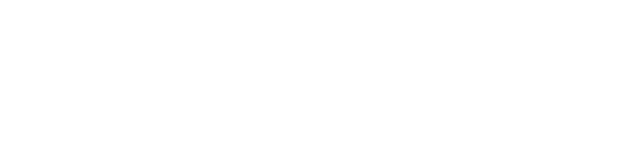
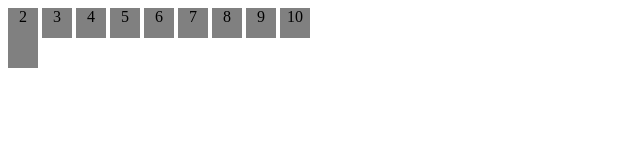
Before and after one commit to gundter/prime_weekend_challenge_02, a plain HTML site: page index.html in a window 1280 px wide. Shown: the whole page, without its empty margins (0-640 px from the left). Drawn offline with Linux system fonts and the light colour scheme.

Commit message:
Added button divs to html and array of people in javascript

```diff
--- a/index.html
+++ b/index.html
@@ -8,6 +8,20 @@
     <script src="script.js"></script>
 </head>
 <body>
+    <div class="teamSelect">
+        <div class="teamButton" class="js-btn2">2</div>
+        <div class="teamButton" class="js-btn3">3</div>
+        <div class="teamButton" class="js-btn4">4</div>
+        <div class="teamButton" class="js-btn5">5</div>
+        <div class="teamButton" class="js-btn6">6</div>
+        <div class="teamButton" class="js-btn7">7</div>
+        <div class="teamButton" class="js-btn8">8</div>
+        <div class="teamButton" class="js-btn9">9</div>
+        <div class="teamButton" class="js-btn10">10</div>
+    </div>
+    <div class="button" class="js-refresh"></div>
+    <div class="container">
 
+    </div>
 </body>
 </html>
--- a/script.js
+++ b/script.js
@@ -1,3 +1,14 @@
 /**
  * Created by Prime on 4/24/15.
  */
+var people = ["Erik", "Aaron", "Alicia", "Casie", "Clare", "Cody", "Jeanne", "Kaitlin", "Kelly", "Luke", "Mary", "Michael", "Michelle", "Rom", "Steve", "Terry", "Tracy", "Vince", "Brian", "Chelsea"];
+
+var team2 = [];
+var team3 = [];
+var team4 = [];
+var team5 = [];
+var team6 = [];
+var team7 = [];
+var team8 = [];
+var team9 = [];
+var team10 = [];
--- a/stylesheet.css
+++ b/stylesheet.css
@@ -0,0 +1,14 @@
+.teamButton {
+    display: inline-table;
+    height: 30px;
+    width: 30px;
+    text-align: center;
+    background-color: grey;
+}
+
+.button {
+    height: 30px;
+    width: 30px;
+    text-align: center;
+    background-color: grey;
+}
```
